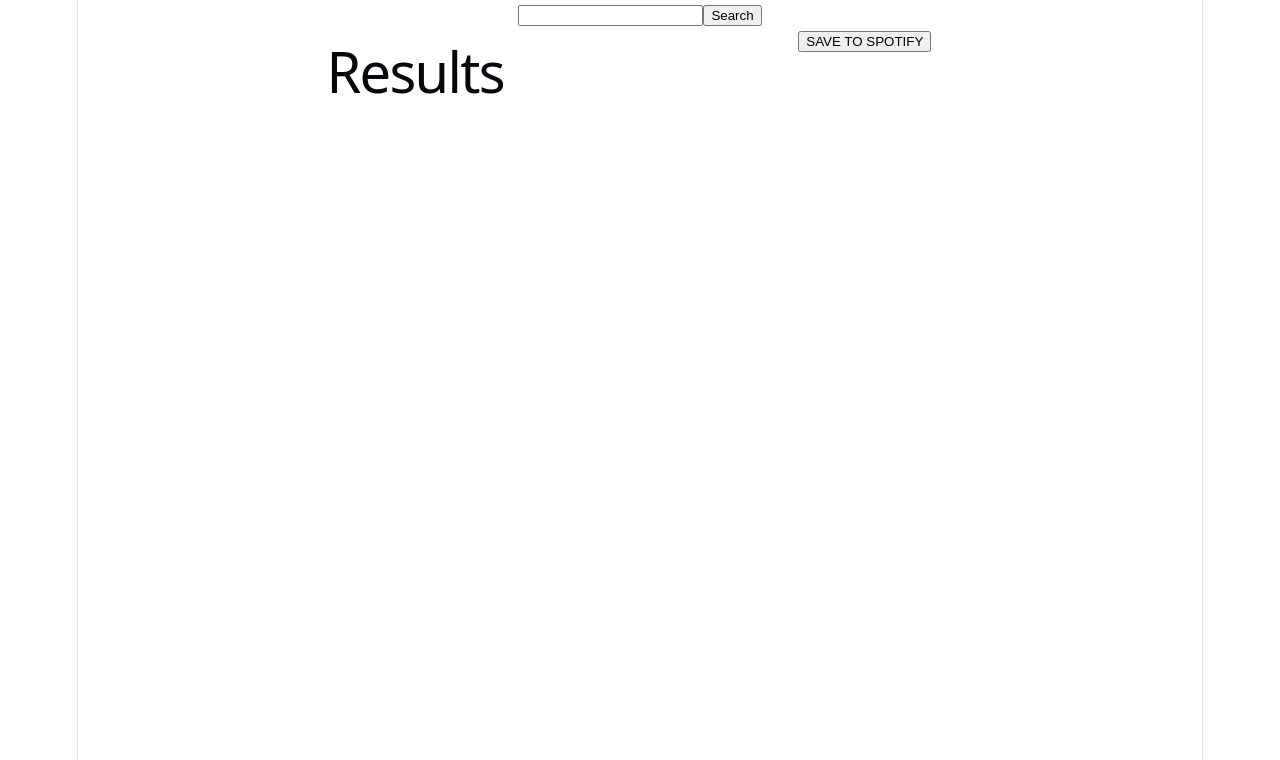
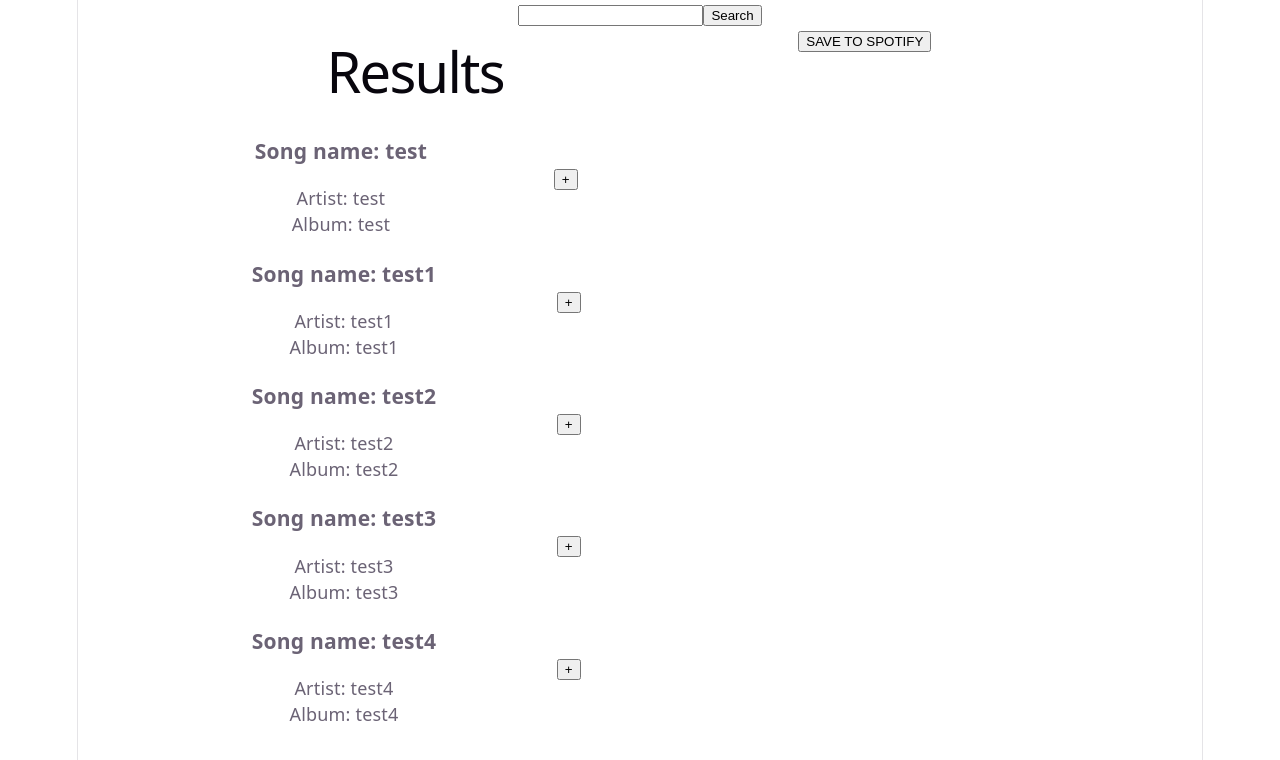
Before and after one commit to DenissSablinskis/Jamming, a React (Vite) app: page / in a window 1280 px wide. Shown: the top 760 px of the page. Built offline with nearby package versions, Linux system fonts and the light colour scheme.

Commit message:
feat: implement track listing

```diff
--- a/src/App/App.jsx
+++ b/src/App/App.jsx
@@ -5,11 +5,44 @@ import SearchResults from '../SearchResults/SearchResults'
 import Playlist from '../Playlist/Playlist'
 
 function App() {
+    const tracks = [
+        {
+            name: "test",
+            artist: "test",
+            album: "test",
+            id: 0
+        },
+        {
+            name: "test1",
+            artist: "test1",
+            album: "test1",
+            id: 1
+        },
+        {
+            name: "test2",
+            artist: "test2",
+            album: "test2",
+            id: 2
+        },
+        {
+            name: "test3",
+            artist: "test3",
+            album: "test3",
+            id: 3
+        },
+            {
+            name: "test4",
+            artist: "test4",
+            album: "test4",
+            id: 4
+        }
+    ]
+
     return (
         <>
         <SearchBar />
         <div className={styles.songs}>
-            <SearchResults />
+            <SearchResults tracks={tracks}/>
             <Playlist />
         </div>
         </>
--- a/src/Playlist/Playlist.jsx
+++ b/src/Playlist/Playlist.jsx
@@ -4,7 +4,7 @@ import styles from './Playlist.module.css';
 function Playlist() {
     return (
         <div className={styles.songs}>
-            <Tracklist />
+
             <button>SAVE TO SPOTIFY</button>
         </div>
     )
--- a/src/SearchResults/SearchResults.jsx
+++ b/src/SearchResults/SearchResults.jsx
@@ -2,11 +2,11 @@ import styles from './SearchResults.module.css'
 import Tracklist from '../Tracklist/Tracklist';
 
 
-function SearchResults() {
+function SearchResults({tracks}) {
     return (
         <div className={styles.songs}>
             <h1>Results</h1>
-            <Tracklist />
+            <Tracklist tracks={tracks} />
         </div>
     )
 }
--- a/src/Track/Track.jsx
+++ b/src/Track/Track.jsx
@@ -1,7 +1,18 @@
 import styles from './Track.module.css'
 
-function Track() {
-    return
+function Track({track}) {
+    return (
+        <div className={styles.tracks}>
+            <div>
+                <h3>Song name: {track.name}</h3>
+                <p>Artist: {track.artist}</p>
+                <p>Album: {track.album}</p>
+            </div>
+            <div>
+                <button>+</button>
+            </div>
+        </div>
+    )
 }
 
 export default Track;
--- a/src/Track/Track.module.css
+++ b/src/Track/Track.module.css
@@ -0,0 +1,8 @@
+.tracks {
+    display: flex;
+    justify-content: space-around;
+    align-items: center;
+    width: 100%;
+    border: 1px solid white;
+    border-radius: 5px;
+}
--- a/src/Tracklist/Tracklist.jsx
+++ b/src/Tracklist/Tracklist.jsx
@@ -1,8 +1,10 @@
 import styles from './Tracklist.module.css';
 import Track from '../Track/Track';
 
-function Tracklist() {
-
+function Tracklist({tracks}) {
+   return (
+        tracks.map(track => <Track key={track.id} track={track} />)
+   )
 }
 
 export default Tracklist;
```
